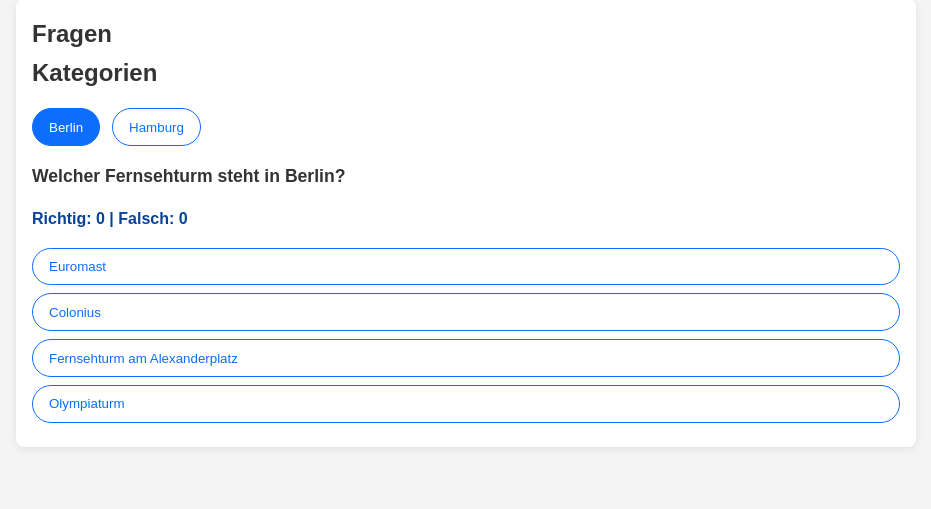
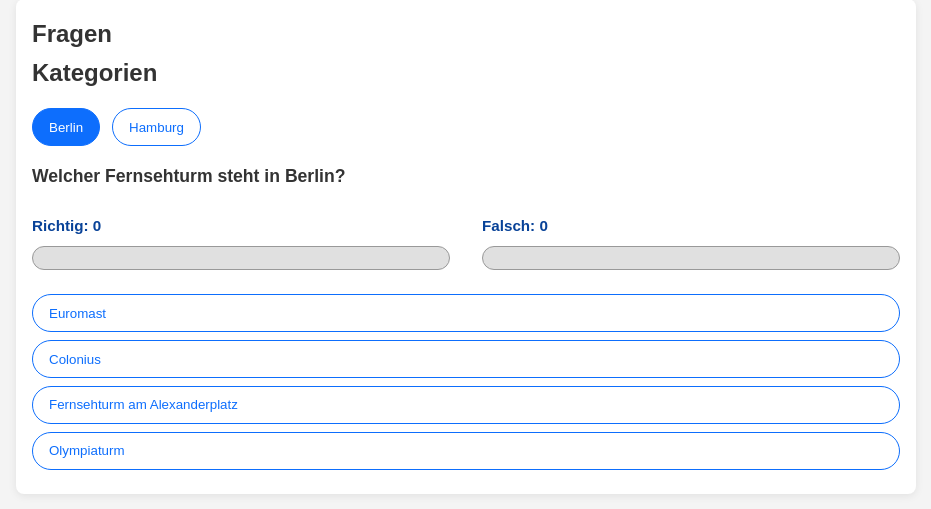
Before and after one commit to NIJU-GbR/learning_pwa, a PHP site: page / in a window 1280 px wide. Shown: the part 199-708 px from the top of the page, without its empty margins (174-1105 px from the left). Run offline with PHP 8.4, Linux system fonts and the light colour scheme.

Commit message:
Add visual score bars and update score display
Replace plain score text with a ScoreContainer including numeric counters and progress bars for correct/wrong answers. HTML: add CorrectCount, WrongCount, CorrectBar, WrongBar elements and wrap them in #ScoreContainer (aria-live preserved). JS: replace text-based score update with updateScoreDisplay() that updates counts and computes bar widths as percentages of answered questions. CSS: add styles for #ScoreContainer, .score-bar-group, .score-bar, and fill classes for correct/wrong with transitions and colors.

```diff
--- a/index.html
+++ b/index.html
@@ -27,7 +27,20 @@
           <button type="button" data-category="Hamburg">Hamburg</button>
         </div>
         <p id="Frage"></p>
-        <p id="Score" aria-live="polite">Richtig: 0 | Falsch: 0</p>
+        <div id="ScoreContainer" aria-live="polite">
+          <div class="score-bar-group">
+            <label>Richtig: <span id="CorrectCount">0</span></label>
+            <div class="score-bar">
+              <div id="CorrectBar" class="score-bar-fill correct-fill"></div>
+            </div>
+          </div>
+          <div class="score-bar-group">
+            <label>Falsch: <span id="WrongCount">0</span></label>
+            <div class="score-bar">
+              <div id="WrongBar" class="score-bar-fill wrong-fill"></div>
+            </div>
+          </div>
+        </div>
         <button id="Antwort1"></button>
         <button id="Antwort2"></button>
         <button id="Antwort3"></button>
--- a/questions.js
+++ b/questions.js
@@ -16,7 +16,10 @@ let remainingQuestionsPerCategory = {};    // Noch zu beantwortende Fragen pro K
 // ============================================
 
 const questionText = document.getElementById('Frage');
-const scoreText = document.getElementById('Score');
+const correctCountElement = document.getElementById('CorrectCount');
+const wrongCountElement = document.getElementById('WrongCount');
+const correctBarElement = document.getElementById('CorrectBar');
+const wrongBarElement = document.getElementById('WrongBar');
 const categoryButtons = Array.from(document.querySelectorAll('[data-category]'));
 const answerButtons = [
     document.getElementById('Antwort1'),
@@ -27,17 +30,34 @@ const answerButtons = [
 
 
 // ============================================
-// FUNKTION: Punktestand anzeigen
+// FUNKTION: Punktestand anzeigen (mit Balken)
 // ============================================
 
 function updateScoreDisplay() {
-    // Sicherheit: Existiert das Anzeigefeld?
-    if (!scoreText) {
+    // Sicherheit: Existieren die Anzeigeelemente?
+    if (!correctCountElement || !wrongCountElement || !correctBarElement || !wrongBarElement) {
         return;
     }
 
-    // Einfache Ausgabe: "Richtig: X | Falsch: Y"
-    scoreText.textContent = 'Richtig: ' + correctCount + ' | Falsch: ' + wrongCount;
+    // Aktualisiere die Zahlenwerte
+    correctCountElement.textContent = correctCount;
+    wrongCountElement.textContent = wrongCount;
+
+    // Berechne die Gesamtzahl der beantworteten Fragen
+    const totalAnswered = correctCount + wrongCount;
+
+    // Berechne die Breite für jeden Balken (in Prozent)
+    let correctPercentage = 0;
+    let wrongPercentage = 0;
+
+    if (totalAnswered > 0) {
+        correctPercentage = (correctCount / totalAnswered) * 100;
+        wrongPercentage = (wrongCount / totalAnswered) * 100;
+    }
+
+    // Aktualisiere die Balken-Breiten
+    correctBarElement.style.width = correctPercentage + '%';
+    wrongBarElement.style.width = wrongPercentage + '%';
 }
 
 
--- a/styles.css
+++ b/styles.css
@@ -82,10 +82,51 @@ main {
   font-weight: 600;
 }
 
-#Score {
-  margin: 0.5rem 0 1rem;
+#ScoreContainer {
+  margin: 1.5rem 0;
+  display: flex;
+  gap: 2rem;
+}
+
+.score-bar-group {
+  flex: 1;
+}
+
+.score-bar-group label {
+  display: block;
   font-weight: 700;
   color: #084298;
+  margin-bottom: 0.5rem;
+  font-size: 0.95rem;
+}
+
+.score-bar {
+  width: 100%;
+  height: 24px;
+  background-color: #e0e0e0;
+  border-radius: 12px;
+  overflow: hidden;
+  border: 1px solid #999;
+}
+
+.score-bar-fill {
+  height: 100%;
+  width: 0%;
+  transition: width 0.3s ease;
+  display: flex;
+  align-items: center;
+  justify-content: center;
+  font-size: 0.8rem;
+  font-weight: bold;
+  color: #fff;
+}
+
+.correct-fill {
+  background-color: #28a745;
+}
+
+.wrong-fill {
+  background-color: #dc3545;
 }
 
 #Antwort1,
```
